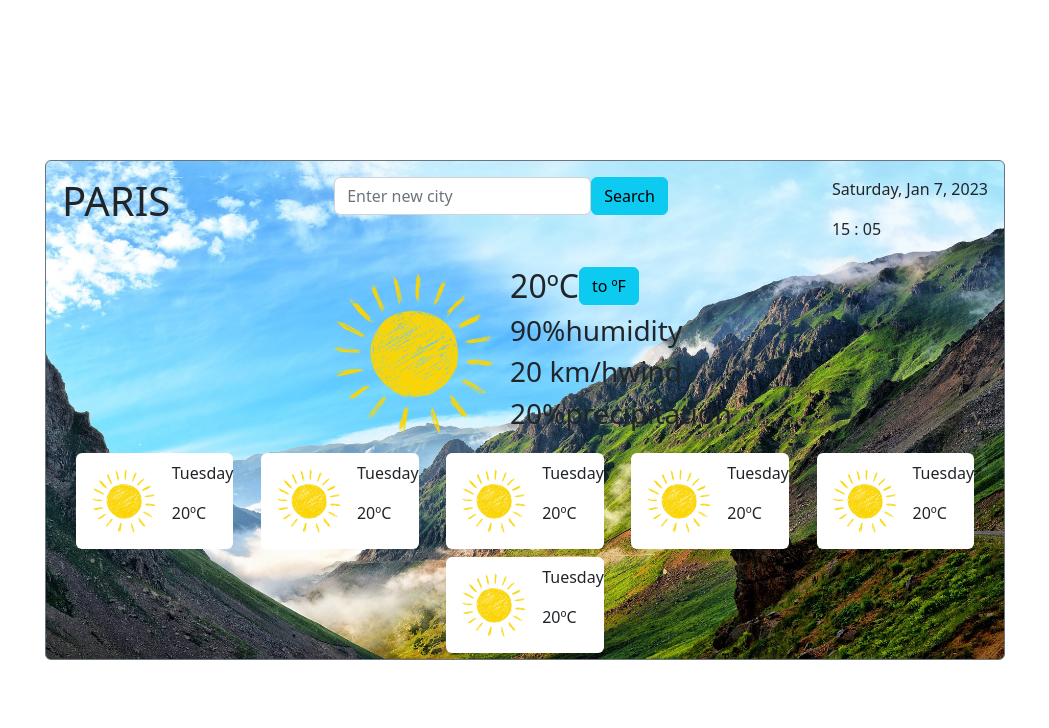
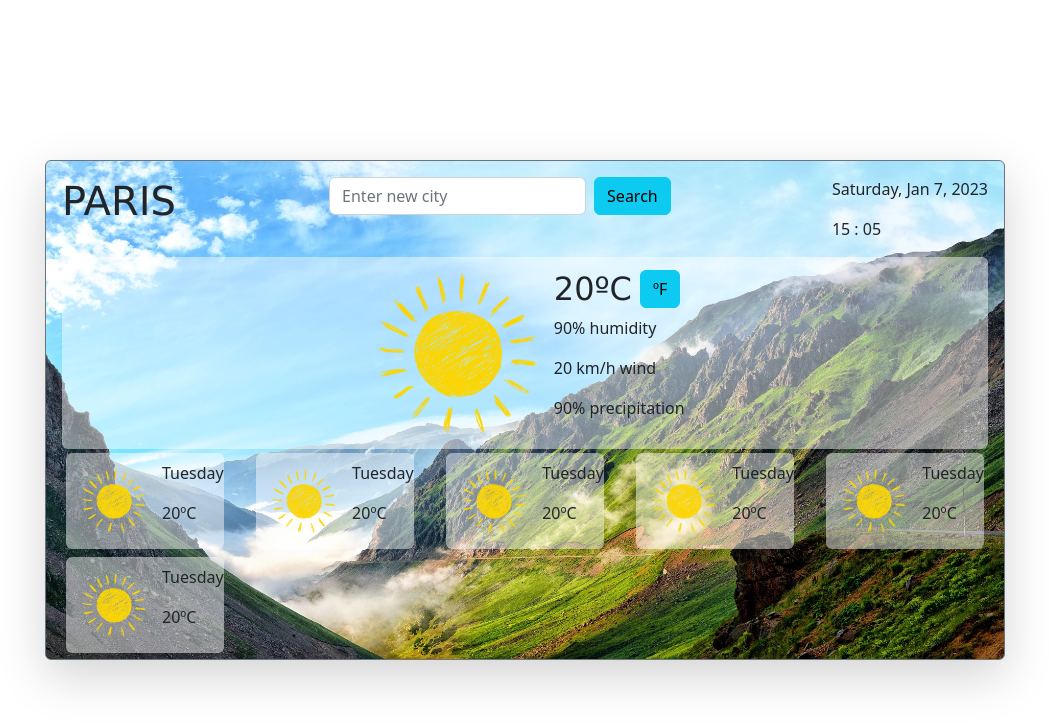
Before and after one commit to NoemiSAmeijide/Weather-Forecast, a plain HTML site: page index.html in a window 1280 px wide. Shown: the whole page, without its empty margins (115-1164 px from the left). Drawn offline with nearby package versions, Linux system fonts and the light colour scheme.

Commit message:
fharenheit button

```diff
--- a/index.html
+++ b/index.html
@@ -17,7 +17,7 @@
   </head>
   <body>
     <div
-      class="vertical d-flex flex-column justify-content-between container w-75 p-3 rounded border border-secondary"
+      class="back d-flex flex-column justify-content-between container w-75 p-3 rounded border border-secondary shadow-lg"
     >
       <!-- part de dalt (tot menys els dies) -->
       <div>
@@ -36,7 +36,7 @@
                 placeholder="Enter new city"
                 id="new-city-value"
               />
-              <input type="submit" value="Search" class="btn btn-info" />
+              <input type="submit" value="Search" class="btn btn-info mx-2" />
             </form>
           </div>
 
@@ -46,7 +46,7 @@
           </div>
         </div>
         <!-- centre grup -->
-        <div class="d-flex justify-content-center">
+        <div class="d-flex justify-content-center rounded transp-bg">
           <!-- imatge i cercador -->
           <div class="d-flex flex-column justify-content-between">
             <!-- imatges i temp -->
@@ -55,24 +55,17 @@
               <!-- altres dades de l'API -->
               <div class="ml-1">
                 <div class="d-flex">
-                  <h2 class="temp">20º</h2>
-                  <h2 class="temp">C</h2>
+                  <h2 id="first-temp">20</h2>
+                  <h2 id="unit-c">ºC</h2>
                   <!-- botó temp -->
-                  <div>
-                    <button id="fcf" class="btn btn-info">to ºF</button>
+                  <div class="ml-1">
+                    <button id="fcf" class="btn btn-info mx-2">ºF</button>
                   </div>
                 </div>
-                <div class="d-flex">
-                  <h3 class="humi">90%</h3>
-                  <h3 class="humi">humidity</h3>
-                </div>
-                <div class="d-flex">
-                  <h3 class="wind">20 km/h</h3>
-                  <h3 class="wind">wind</h3>
-                </div>
-                <div class="d-flex">
-                  <h3 class="precip">20%</h3>
-                  <h3 class="precip">precipitation</h3>
+                <div>
+                  <p>90% humidity</p>
+                  <p>20 km/h wind</p>
+                  <p>90% precipitation</p>
                 </div>
               </div>
             </div>
@@ -81,43 +74,43 @@
       </div>
       <!-- dies de la setmana, part de baix -->
       <div>
-        <div class="d-flex flex-wrap justify-content-around">
-          <div class="rounded bg-white d-flex m-1">
+        <div class="d-flex flex-wrap justify-content-between">
+          <div class="rounded transp-bg d-flex m-1">
             <img src="./img/sun.png" alt="sun image" class="image-little" />
             <div class="d-flex flex-column justify-content-center m-0">
               <p>Tuesday</p>
               <p class="temp">20ºC</p>
             </div>
           </div>
-          <div class="rounded bg-white d-flex m-1">
+          <div class="rounded transp-bg d-flex m-1">
             <img src="./img/sun.png" alt="sun image" class="image-little" />
             <div class="d-flex flex-column justify-content-center m-0">
               <p>Tuesday</p>
               <p class="temp">20ºC</p>
             </div>
           </div>
-          <div class="rounded bg-white d-flex m-1">
+          <div class="rounded transp-bg d-flex m-1">
             <img src="./img/sun.png" alt="sun image" class="image-little" />
             <div class="d-flex flex-column justify-content-center m-0">
               <p>Tuesday</p>
               <p class="temp">20ºC</p>
             </div>
           </div>
-          <div class="rounded bg-white d-flex m-1">
+          <div class="rounded transp-bg d-flex m-1">
             <img src="./img/sun.png" alt="sun image" class="image-little" />
             <div class="d-flex flex-column justify-content-center m-0">
               <p>Tuesday</p>
               <p class="temp">20ºC</p>
             </div>
           </div>
-          <div class="rounded bg-white d-flex m-1">
+          <div class="rounded transp-bg d-flex m-1">
             <img src="./img/sun.png" alt="sun image" class="image-little" />
             <div class="d-flex flex-column justify-content-center m-0">
               <p>Tuesday</p>
               <p class="temp">20ºC</p>
             </div>
           </div>
-          <div class="rounded bg-white d-flex m-1">
+          <div class="rounded transp-bg d-flex m-1">
             <img src="./img/sun.png" alt="sun image" class="image-little" />
             <div class="d-flex flex-column justify-content-center m-0">
               <p>Tuesday</p>
--- a/src/index.js
+++ b/src/index.js
@@ -46,6 +46,7 @@ let mon = [
   "Dec",
 ];
 
+// celcius is true by default
 let celcius = true;
 
 // let city = prompt("Enter a city");
@@ -64,26 +65,35 @@ var a = fruita.indexOf(city);
 console.log(a);
 
 //CONVERTION FUNCTIONS
-function convertion() {
+function convertion(event) {
+  event.preventDefault();
+  let originTemp = document.querySelector("#first-temp");
+  let unit = document.querySelector("#unit-c");
   let result;
+  let unitButton = document.querySelector("#fcf");
+
   if (celcius === true) {
     celcius = false;
-    result = (temp * 9) / 5 + 32;
+    unit.innerHTML = "ºF";
+    unitButton.innerHTML = "ºC";
+    result = `${(originTemp.textContent * 9) / 5 + 32} `;
   } else if (celcius === false) {
     celcius = true;
-    result = ((temp - 32) * 5) / 9;
+    unit.innerHTML = "ºC";
+    unitButton.innerHTML = "ºF";
+    result = `${((originTemp.textContent - 32) * 5) / 9} `;
   } else {
     result = "error in the code";
   }
-  return result;
+  originTemp.innerHTML = result;
+
+  console.log(result);
+  console.log(originTemp.textContent);
 }
 
-//Fharenhite to celcius
-//function fhar(celcius) {
-//return (celcius * 9) / 5 + 32;};
-//celcius to fharenheit
-//function celc(fharenheit) {
-//return (fharenheit -32) * 5/9;};
+// call to CONVERTION
+let fharCel = document.querySelector("#fcf");
+fharCel.addEventListener("click", convertion);
 
 //THE ALERT (activar després)
 // if (a < 0) {
@@ -104,22 +114,30 @@ function convertion() {
 // CITY SEARCH FUNCTION
 
 function newCity(event) {
-  alert("searching...");
   event.preventDefault();
   let theCity = document.querySelector("#new-city-value");
-  console.log(theCity.value);
   let cityName = document.querySelector("#selected-city");
-  cityName.innerHTML = theCity.value.toUpperCase();
+  let askCity = "NO CITY? 😅";
+  if (theCity.value) {
+    console.log(theCity.value);
+    alert("searching...");
+    cityName.innerHTML = theCity.value.toUpperCase();
+  } else {
+    console.log("value is needed");
+    alert("duuude!! ask me for a city");
+    cityName.innerHTML = askCity;
+  }
 }
 
 //TIME
 //here we select the space where the timer is going
 let theTime = document.querySelector("#the-time");
 //here we put it in the html
-theTime.innerHTML = `<p>${week[now.getDay()]}, ${
+let timeText = `<p>${week[now.getDay()]}, ${
   mon[now.getMonth()]
 } ${now.getDate()}, ${now.getFullYear()}</p> <p>${now.getHours()} :
 ${(now.getMinutes() < 10 ? "0" : "") + now.getMinutes()}</p>`;
+theTime.innerHTML = timeText;
 
 //CITY NAME
 //here we select and put the city name we are looking for in the html
@@ -129,7 +147,7 @@ selCity.innerHTML = city.toUpperCase();
 let cityForm = document.querySelector("#city-form");
 cityForm.addEventListener("submit", newCity);
 
-//CONVERTION
-let convButton = document.querySelector("#fcf");
-let temp = document.querySelectorAll(".temp");
-convButton.addEventListener("click", convertion);
+//CONVERTION borrar?
+// let convButton = document.querySelector("#fcf");
+// let temp = document.querySelectorAll(".temp");
+// convButton.addEventListener("click", convertion);
--- a/src/style.css
+++ b/src/style.css
@@ -5,7 +5,7 @@ body {
   background-color: antiquewhite;
 }
 
-.vertical {
+.back {
   margin: 0;
   position: absolute;
   top: 20%;
@@ -22,6 +22,25 @@ body {
   background-size: cover;
 }
 
+h1,
+h2 {
+  font-family: "Lucida Sans", "Lucida Sans Regular", "Lucida Grande",
+    "Lucida Sans Unicode", Geneva, Verdana, sans-serif;
+}
+
+h1 {
+  font-weight: bolder;
+  font-size: 40px;
+}
+h2 {
+  font-weight: normal;
+  font-size: 20px;
+}
+
+.transp-bg {
+  background-color: #ffffff77;
+}
+
 .image-little {
   margin: 1rem;
   width: 4rem;
```
